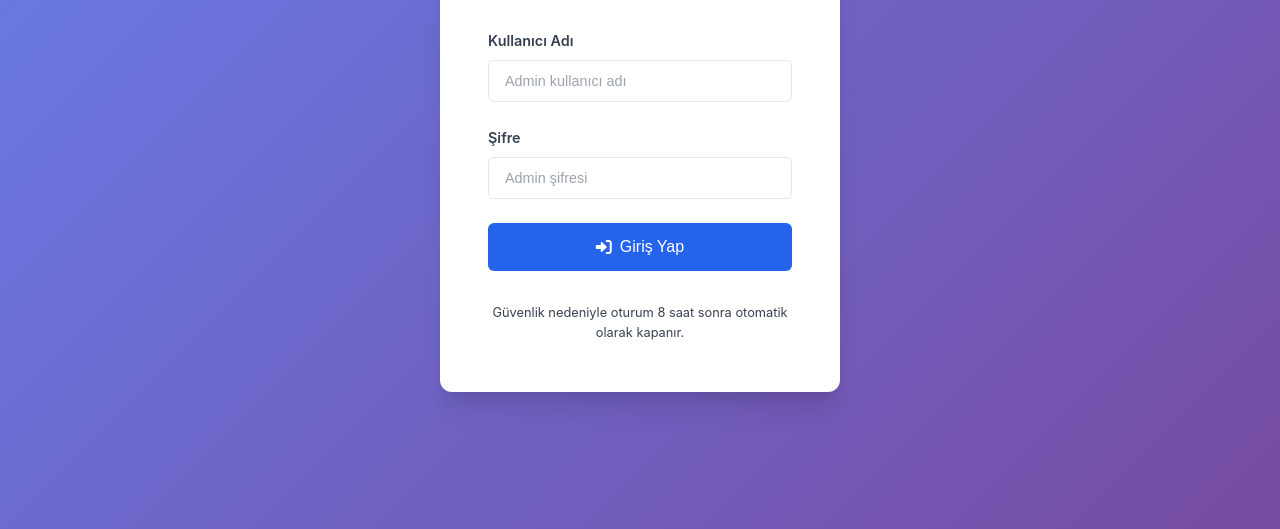
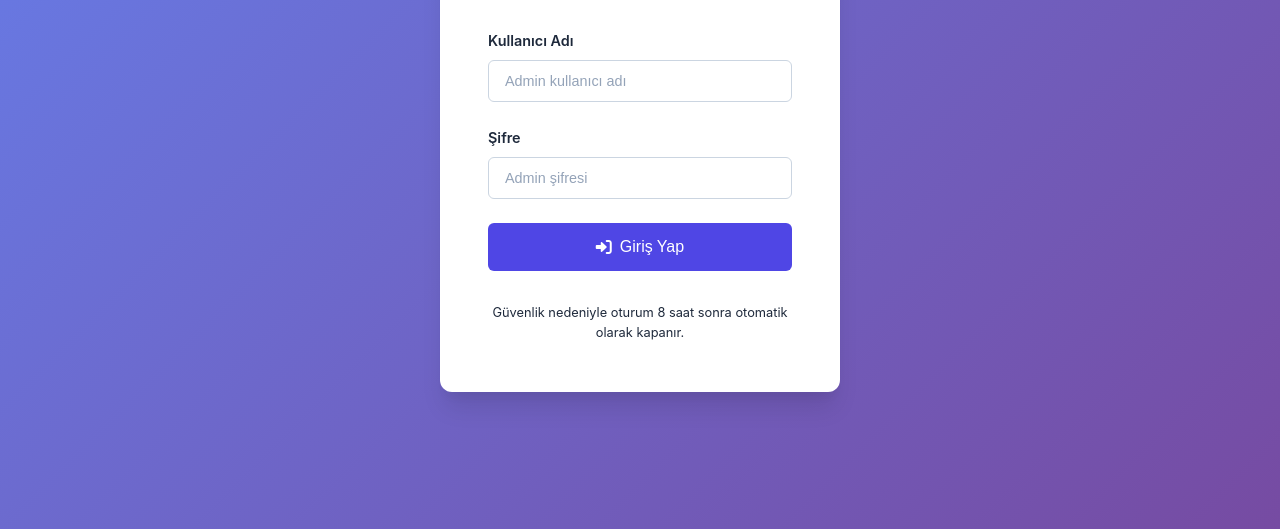
Before and after one commit to mir605/Elazig_Cilingir_sitesi, a plain HTML site: page admin/index.html in a window 1280 px wide. Shown: the part 271-800 px from the top of the page. Drawn offline with nearby package versions, Linux system fonts and the light colour scheme.

Commit message:
fix: Professional colors + maximum content width
 PROFESSIONAL COLORS:
- Indigo-based palette (#4f46e5)
- Better contrast ratios
- Color theory compliant
- Professional appearance

 MAXIMUM WIDTH:
- Sidebar: 200px (ultra compact)
- Content: Full available width
- No wasted screen space
- Maximum work area

 BLOG FIX:
- Force reload after 500ms
- All blogs now visible
- Better initialization

```diff
--- a/admin/css/admin.css
+++ b/admin/css/admin.css
@@ -1,21 +1,21 @@
-/* Light & Clean Admin Panel Design */
+/* Professional Admin Panel Design */
 :root {
-    --primary-color: #2563eb;
-    --primary-dark: #1d4ed8;
-    --primary-light: #dbeafe;
-    --secondary-color: #6b7280;
-    --success-color: #059669;
-    --warning-color: #d97706;
-    --danger-color: #dc2626;
-    --background: #fafafa;
-    --background-secondary: #f5f5f5;
-    --sidebar-bg: #fdfdfd;
-    --sidebar-border: #e5e7eb;
+    --primary-color: #4f46e5;
+    --primary-dark: #3730a3;
+    --primary-light: #e0e7ff;
+    --secondary-color: #64748b;
+    --success-color: #10b981;
+    --warning-color: #f59e0b;
+    --danger-color: #ef4444;
+    --background: #f8fafc;
+    --background-secondary: #f1f5f9;
+    --sidebar-bg: #ffffff;
+    --sidebar-border: #e2e8f0;
     --card-bg: #ffffff;
-    --text-primary: #374151;
-    --text-secondary: #6b7280;
-    --text-muted: #9ca3af;
-    --border-color: #e5e7eb;
+    --text-primary: #1e293b;
+    --text-secondary: #475569;
+    --text-muted: #94a3b8;
+    --border-color: #cbd5e1;
     --shadow-sm: 0 1px 2px 0 rgba(0, 0, 0, 0.05);
     --shadow-md: 0 4px 6px -1px rgba(0, 0, 0, 0.1);
     --shadow-lg: 0 10px 15px -3px rgba(0, 0, 0, 0.1);
@@ -62,9 +62,9 @@ body {
     font-size: 1.1rem;
 }
 
-/* Sidebar - Narrower */
+/* Sidebar - Ultra Compact */
 .sidebar {
-    width: 240px;
+    width: 200px;
     background: var(--sidebar-bg);
     border-right: 1px solid var(--sidebar-border);
     position: fixed;
@@ -140,14 +140,14 @@ body {
     color: inherit;
 }
 
-/* Main Content - Much Wider */
+/* Main Content - Maximum Width */
 .main-content {
-    margin-left: 240px;
+    margin-left: 200px;
     flex: 1;
     padding: 1.5rem 2rem;
     min-height: 100vh;
     background: var(--background);
-    max-width: calc(100vw - 240px);
+    max-width: calc(100vw - 200px);
 }
 
 .content-section {
```
